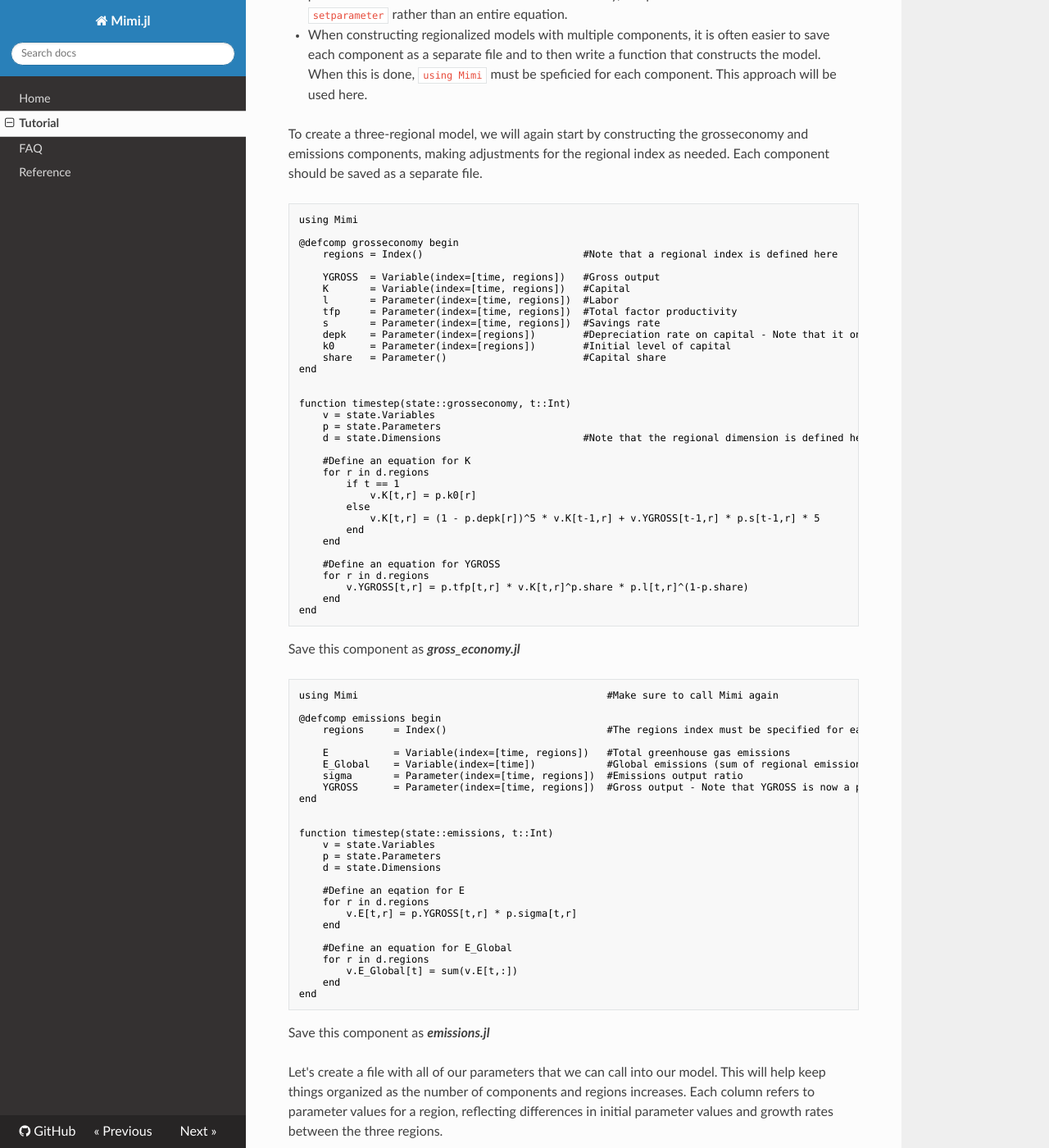
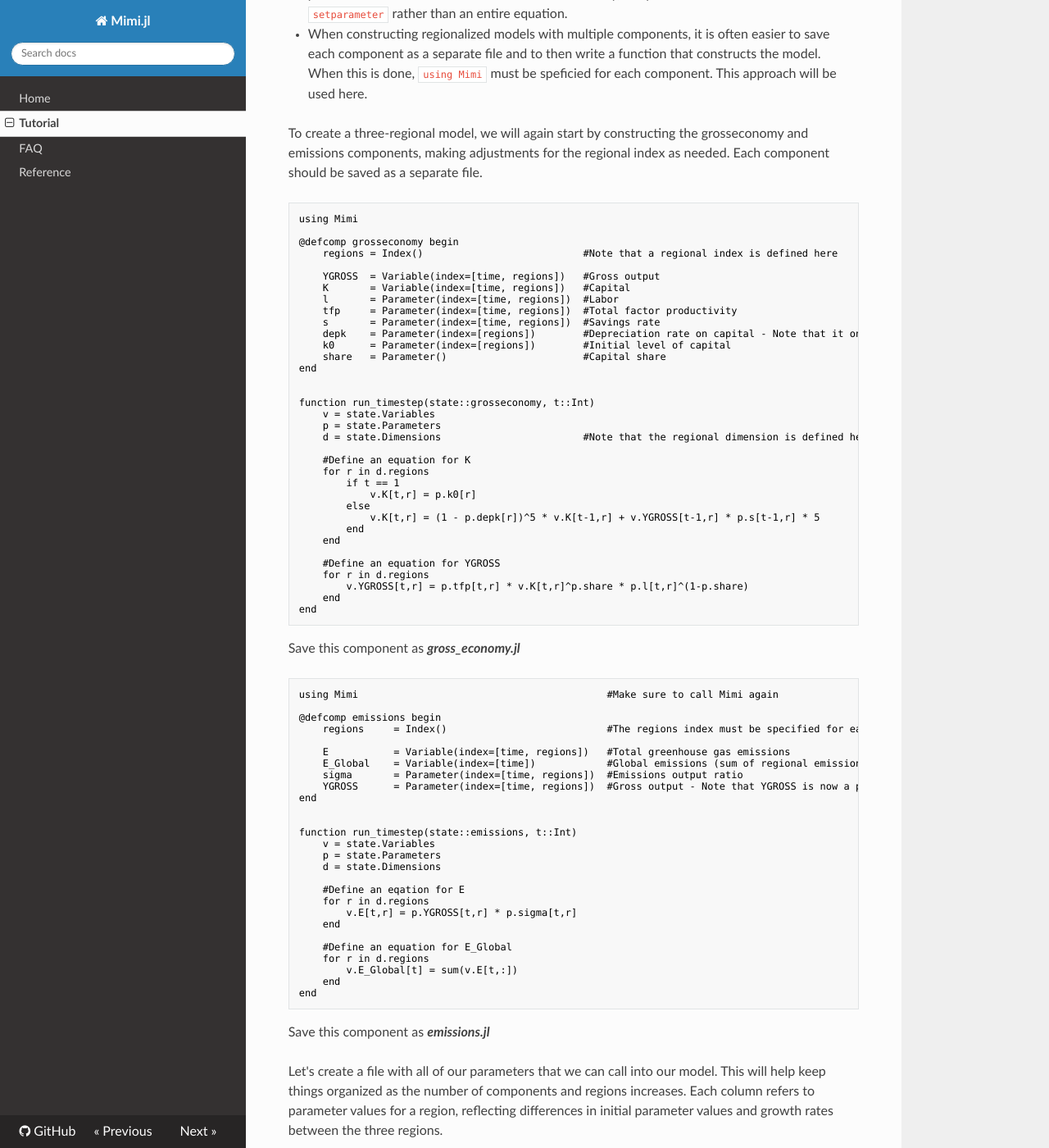
Before and after one commit to mimiframework/Mimi.jl, an MkDocs documentation site: the page built from doc/tutorial.md, in a window 1280 px wide and 1400 px high, scrolled down 2822 px. Shown: the whole window at 82% size. Built offline with MkDocs 1.6.1, drawn with Linux system fonts in a browser that asks for light colours; nearby versions of some CDN libraries; old or Windows-style settings are respelled for this version of MkDocs; some of the changed text lies outside the part shown.

Commit message:
Replace timestep with run_timestep for the main component function
This is purely a rename, the main method a component now needs to
implement is the method run_timestep, not timestep.

````diff
--- a/doc/tutorial.md
+++ b/doc/tutorial.md
@@ -6,7 +6,7 @@ In this example, we will construct a stylized model of the global economy and it
 There are two main steps to creating a component:
 
 * Define the component using ``@defcomp`` where the parameters and variables are listed.
-* Use the timestep function ``timestep(state::component_name, t:Int)`` to set the equations of that component.
+* Use the run_timestep function ``run_timestep(state::component_name, t::Int)`` to set the equations of that component.
 
 Starting with the economy component, each variable and parameter is listed. If either varialbes or parameters have a time-dimension, that must be set with ``(index=[time])``.
 
@@ -25,10 +25,10 @@ using Mimi
 end
 ```
 
-Next, the timestep function must be defined along with the various equations of the ``grosseconomy`` component. In this step, the variables and parameters are linked to this component by ``state`` and must be identified as either a variable or a parameter in each equation. For this example, ``v`` will refer to variables while ``p`` refers to paremeters.
+Next, the run_timestep function must be defined along with the various equations of the ``grosseconomy`` component. In this step, the variables and parameters are linked to this component by ``state`` and must be identified as either a variable or a parameter in each equation. For this example, ``v`` will refer to variables while ``p`` refers to paremeters.
 
 ```julia
-function timestep(state::grosseconomy, t::Int)
+function run_timestep(state::grosseconomy, t::Int)
 	v = state.Variables
 	p = state.Parameters
 
@@ -55,7 +55,7 @@ end
 ```
 
 ```julia
-function timestep(state::emissions, t::Int)
+function run_timestep(state::emissions, t::Int)
 	v = state.Variables
 	p = state.Parameters
 
@@ -104,7 +104,7 @@ my_model[:emissions, :E]
 We can now modify our two-component model of the globe to include multiple regional economies.  Global greenhouse gas emissions will now be the sum of regional emissions. The modeling approach is the same, with a few minor adjustments:
 
 * When using ``@defcomp``, a regions index must be specified. In addition, for variables that have a regional index it is necessary to include ``(index=[regions])``. This can be combined with the time index as well, ``(index=[time, regions])``.
-* In the timestep function, a region dimension must be defined using ``state.Dimensions``.  Unlike the time dimension, regions must be specified and looped through in any equations that contain a regional variable or parameter.
+* In the run_timestep function, a region dimension must be defined using ``state.Dimensions``.  Unlike the time dimension, regions must be specified and looped through in any equations that contain a regional variable or parameter.
 * ``setindex`` must be used to specify your regions in the same way that it is used to specify your timestep.
 * When using ``setparameter`` for values with a time and regional dimension, an array is used.  Each row corresponds to a time step, while each column corresponds to a separate region. For regional values with no timestep, a vector can be used. It is often easier to create an array of parameter values before model construction. This way, the parameter name can be entered into ``setparameter`` rather than an entire equation.
 * When constructing regionalized models with multiple components, it is often easier to save each component as a separate file and to then write a function that constructs the model.  When this is done, ``using Mimi`` must be speficied for each component. This approach will be used here.
@@ -128,7 +128,7 @@ using Mimi
 end
 
 
-function timestep(state::grosseconomy, t::Int)
+function run_timestep(state::grosseconomy, t::Int)
 	v = state.Variables
 	p = state.Parameters
 	d = state.Dimensions 						#Note that the regional dimension is defined here and parameters and variables are indexed by 'r'
@@ -164,7 +164,7 @@ using Mimi											#Make sure to call Mimi again
 end
 
 
-function timestep(state::emissions, t::Int)
+function run_timestep(state::emissions, t::Int)
 	v = state.Variables
 	p = state.Parameters
 	d = state.Dimensions
````
Also changed, not shown: 3 other files.
